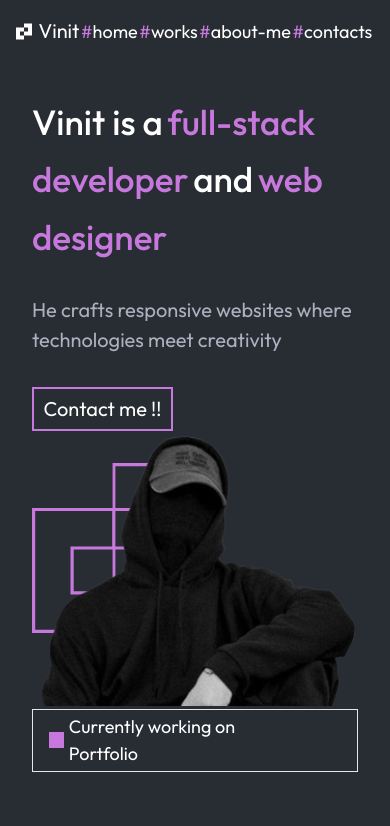
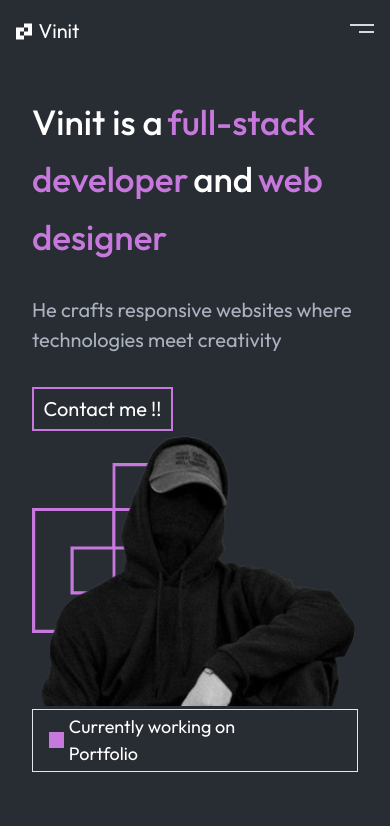
Before and after one commit to Vinit-Tiwari/portfolio, a SvelteKit app: page / in a window 390 px wide. Shown: the top 826 px of the page. Built offline with nearby package versions, Linux system fonts and the light colour scheme.

Commit message:
Updated home page

```diff
--- a/src/routes/+layout.svelte
+++ b/src/routes/+layout.svelte
@@ -4,7 +4,9 @@
 
 <span class="flex flex-col bg-[#282C33] w-full h-full p-0 m-0 h-full">
   <span class="flex bg-[#282C33] w-full h-full p-0 m-0 h-full">
-    <span class="hidden lg:flex fixed p-[1rem] flex-col items-center gap-[0.8rem]">
+    <span
+      class="hidden lg:flex fixed p-[1rem] flex-col items-center gap-[0.8rem]"
+    >
       <span class="w-[0.1rem] h-[7rem] bg-[#ABB2BF]" />
 
       <span>
@@ -83,7 +85,9 @@
             Vinit
           </span>
 
-          <span class="flex w-full items-center max-w-[30rem] justify-evenly">
+          <span
+            class="md:flex lg:flex hidden w-full items-center max-w-[30rem] justify-evenly"
+          >
             <span class="flex cursor-pointer">
               <p class="text-[#C778DD]">#</p>
               home
@@ -104,6 +108,20 @@
               contacts
             </span>
           </span>
+
+          <span class="flex md:hidden lg:hidden cursor-pointer">
+            <svg
+              width="24"
+              height="24"
+              viewBox="0 0 24 24"
+              fill="none"
+              xmlns="http://www.w3.org/2000/svg"
+            >
+              <rect y="5" width="24" height="2" fill="#D9D9D9" />
+              <rect x="9" y="12" width="15" height="2" fill="#D9D9D9" />
+            </svg>
+          </span>
+
         </span>
       </nav>
 
@@ -112,8 +130,8 @@
   </span>
 
   <!-- FOOTER -->
-  <span class="flex gap-[1rem] border-t text-white flex-col  p-[1rem]">
-    <span class="flex w-full items-center justify-around ">
+  <span class="flex gap-[1rem] border-t text-white flex-col p-[1rem]">
+    <span class="flex w-full items-center justify-around">
       <span>
         <span class="flex items-center text-[20px] gap-[0.4rem]">
           <svg
@@ -189,8 +207,6 @@
       </span>
     </span>
 
-    <span class="text-[#ABB2BF] m-auto">
-      © Copyright 2023. Made by Vinit
-    </span>
+    <span class="text-[#ABB2BF] m-auto"> © Copyright 2023. Made by Vinit </span>
   </span>
 </span>
--- a/src/routes/+page.svelte
+++ b/src/routes/+page.svelte
@@ -166,8 +166,7 @@
         />
       </span>
 
-      <span>
-        <span class="flex-col md:flex-row lg:flex-row flex gap-[1rem]">
+        <span class=" items-center justify-center w-full flex-wrap md:flex-row lg:flex-row flex gap-[1rem]">
           <span class="flex flex-col max-w-[15rem]">
             <div
               class="px-[1rem] py-[0.5rem] border-[#ABB2BF] border-solid border"
@@ -242,7 +241,6 @@
             </span>
           </span>
         </span>
-      </span>
     </span>
   </span>
 
```
Also changed, not shown: static/images/cancel.svg (added), static/images/hamburgermenu.svg (added).
